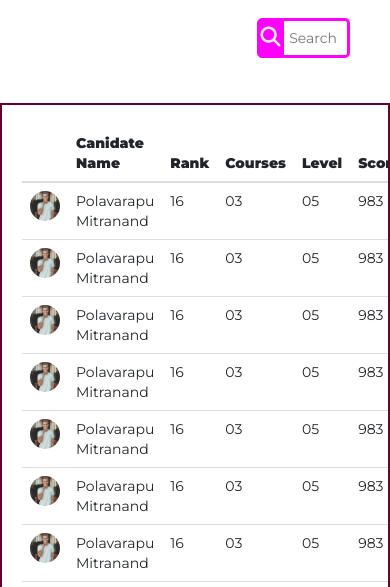
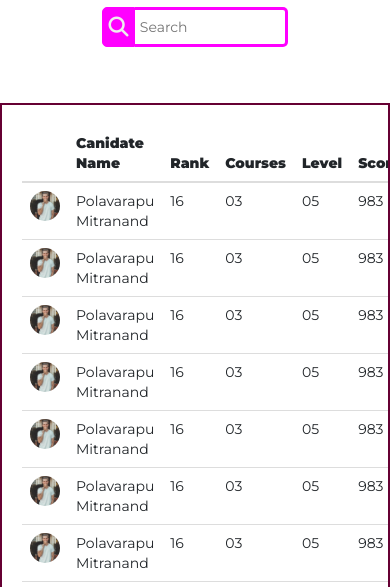
Before and after one commit to Shekhardas580/TECHSNAP-FED-09-06, a plain HTML site: page index.html in a window 390 px wide. Shown: the part 257-844 px from the top of the page. Drawn offline with nearby package versions, Linux system fonts and the light colour scheme.

Commit message:
Add files via upload

```diff
--- a/css/style.css
+++ b/css/style.css
@@ -141,6 +141,7 @@ body {
   padding: 8px 16px;
   text-decoration: none;
 }
+
 @media (max-width: 600px) {
 	.dropMenu {
 		display: flex;
@@ -329,6 +330,10 @@ body {
 }
 .table_div{
 	height:550px;
+}
+.wrap {
+	width:60%;
+	margin:auto;
 }
 }
 
```
